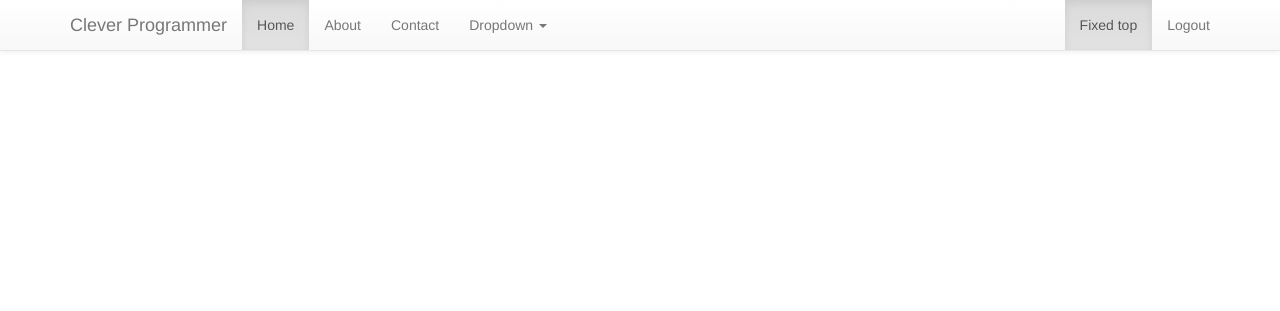
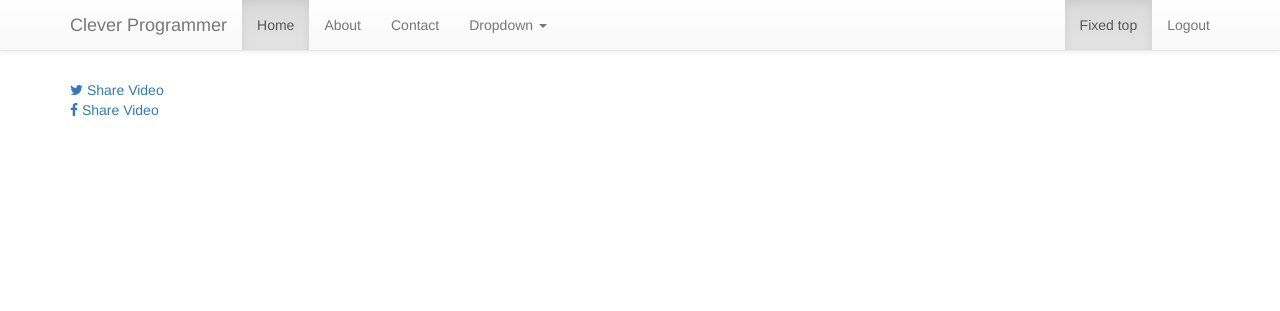
Before and after one commit to CleverProgrammer/srvup, a Django app: template templates/videos/video_detail.html in a window 1280 px wide. Shown: the top 311 px of the page. Run offline with Django 3.2, Linux system fonts and the light colour scheme; the template is opened without the code that fills it, so the values that code supplies are empty; some libraries are stand-ins or nearby versions.

Commit message:
Add facebook and twitter share links and messages

```diff
--- a/srvup/settings.py
+++ b/srvup/settings.py
@@ -26,6 +26,7 @@ SECRET_KEY = '#7k&k=hadg3)3xfe%_slx=e^v=!8v++q9v2^0g-v!lewa22h6&'
 DEBUG = True
 
 ALLOWED_HOSTS = []
+FULL_DOMAIN_NAME = 'http://www.cleverprogrammer-videos.com'
 
 LOGIN_URL = '/login/'
 # Application definition
--- a/templates/base.html
+++ b/templates/base.html
@@ -8,6 +8,7 @@
     <title>{% block title %}{% endblock %}ChessTastic Project</title>
 
     {% include 'bootstrap_css.html' %}
+    {% include 'font_awesome_css.html' %}
 
     <!-- Custom styles for this template -->
     <style media="screen">
@@ -15,6 +16,7 @@
             min-height: 2000px;
             padding-top: 70px;
         }
+
         {% block style %}
         {% endblock %}
     </style>
--- /dev/null
+++ b/templates/font_awesome_css.html
@@ -0,0 +1 @@
+<link rel="stylesheet" href="https://maxcdn.bootstrapcdn.com/font-awesome/4.6.3/css/font-awesome.min.css">
--- a/templates/videos/video_detail.html
+++ b/templates/videos/video_detail.html
@@ -3,5 +3,16 @@
 {% block title %} Video | {% endblock %}
 
 {% block content %}
-    {{ object.embed_code|safe }}
+    <p>{{ object.embed_code|safe }}</p>
+
+    <a href="https://twitter.com/home?status={{ object.get_share_message|safe }}">
+        <span class="fa fa-twitter"></span> Share Video
+    </a>
+
+    <br>
+
+    <a href="https://facebook.com/sharer/sharer.php?u={{ object.get_share_link|safe }}">
+        <span class="fa fa-facebook"></span> Share Video
+    </a>
+
 {% endblock %}
--- a/videos/models.py
+++ b/videos/models.py
@@ -1,4 +1,7 @@
+from urllib import parse
+
 from django.core.urlresolvers import reverse
+from django.conf import settings
 from django.db import models
 from django.db.models.signals import post_save
 from django.utils.text import slugify
@@ -27,9 +30,13 @@ class VideoManager(models.Manager):
         return self.get_queryset().active()
 
 
+DEFAULT_MESSAGE = """Check out this awesome video. """
+
+
 class Video(models.Model):
     title = models.CharField(max_length=120)
     embed_code = models.CharField(max_length=500, blank=True, null=True)
+    share_message = models.TextField(default=DEFAULT_MESSAGE)
     slug = models.SlugField(null=True, blank=True)
     active = models.BooleanField(default=True)
     featured = models.BooleanField(default=False)
@@ -52,6 +59,14 @@ class Video(models.Model):
     def save(self, **kwargs):
         unique_slugify(self, self.title)
         super(Video, self).save(**kwargs)
+
+    def get_share_link(self):
+        full_url = '{}{}'.format(settings.FULL_DOMAIN_NAME, self.get_absolute_url())
+        return full_url
+
+    def get_share_message(self):
+        full_url = '{}{}'.format(settings.FULL_DOMAIN_NAME, self.get_absolute_url())
+        return parse.quote('{} {}'.format(self.share_message, full_url))
 
 
 # def video_post_save_receiver(sender, instance, created, *args, **kwargs):
--- a/videos/views.py
+++ b/videos/views.py
@@ -15,6 +15,7 @@ def video_detail(request, cat_slug, vid_slug):
     try:
         context = {}
         context['object'] = Video.objects.get(slug=vid_slug)
+        print(context)
         return render(request, 'videos/video_detail.html', context)
     except:
         raise Http404
```
Also changed, not shown: templates/bootstrap_css.html (line endings or trailing spaces).
